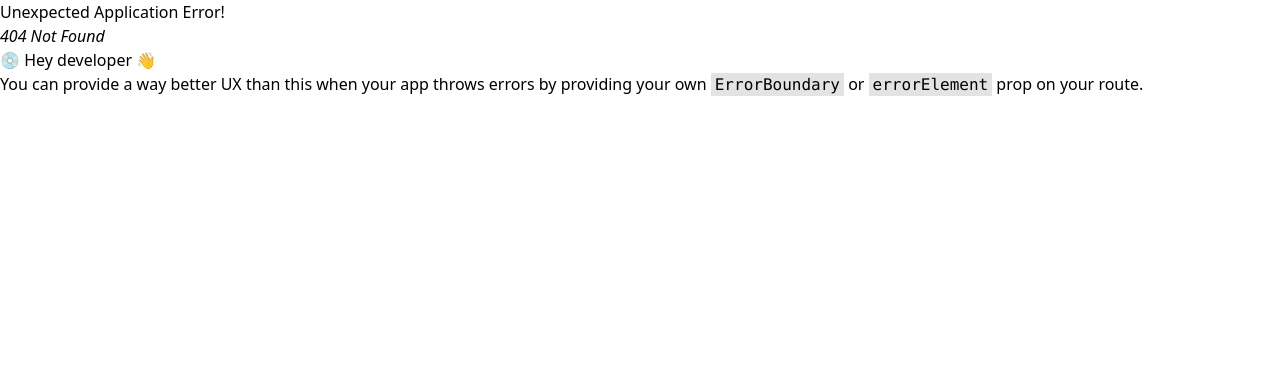
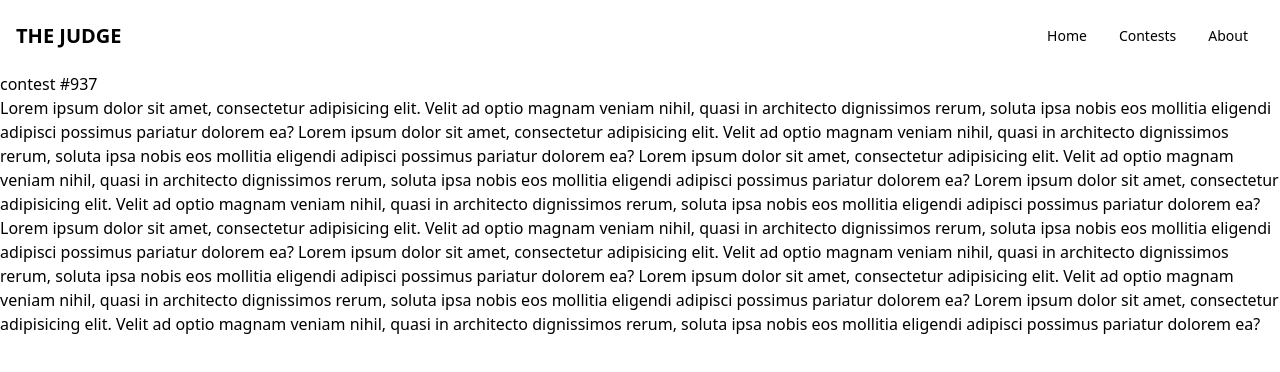
Before and after one commit to Ahmedhussin1/GP-Prototype-101, a React (Vite) app: page /problems/1 in a window 1280 px wide. Before the commit this address had no page. Shown: the top 372 px of the page. Built offline with nearby package versions, Linux system fonts and the light colour scheme.

Commit message:
redirectiong to contest problems

```diff
--- a/src/App.jsx
+++ b/src/App.jsx
@@ -3,12 +3,14 @@ import Contests from './pages/Contests'
 import {createBrowserRouter,createRoutesFromElements,Route,RouterProvider} from 'react-router-dom'
 import RootLayout from './layout/RootLayout'
 import Home from './pages/Home'
+import Problems from './pages/Problems'
 
 const router = createBrowserRouter(
   createRoutesFromElements(
     <Route path='/' element={<RootLayout/>}>
       <Route index element ={<Home/>} />
-      <Route path='contests' element={<Contests/>} />
+      <Route path='contests' element={<Contests/>}/>
+      <Route path='/problems/:id' element={<Problems/>}/>
     </Route>
   )
 )
--- /dev/null
+++ b/src/component/Cards.jsx
@@ -0,0 +1,30 @@
+import React from 'react'
+import { Link } from 'react-router-dom';
+import { posts } from "../data";
+function Cards({post}) {
+  return (
+    <div>
+      <Link to={`/problems/${post.id}`}>
+        <div
+          key={post.id}
+          className="container flex flex-col flex-wrap mx-auto"
+        >
+          <div className="bg-slate-200 text-neutral-900 mb-9 w-2/3 h-28 rounded-md">
+            <div className="grid grid-cols-4 justify-items-center mt-3">
+              <h1 className="font-bold text-2xl ">{post.title}</h1>
+            </div>
+
+            <ul className="grid grid-flow-col grid-cols-4 justify-items-center mt-8 text-lg">
+              <li>{post.diff}</li>
+              <li>Length: {post.length}</li>
+              <li>{post.desc}</li>
+              <li>{post.tags}</li>
+            </ul>
+          </div>
+        </div>
+      </Link>
+    </div>
+  );
+}
+
+export default Cards
--- a/src/layout/RootLayout.jsx
+++ b/src/layout/RootLayout.jsx
@@ -4,7 +4,7 @@ function RootLayout() {
   return (
     <div>
     <Navbar/>
-     <main><Outlet/></main>
+    <Outlet/>
     </div>
   );
 }
--- a/src/pages/Contests.jsx
+++ b/src/pages/Contests.jsx
@@ -1,27 +1,12 @@
 import React from 'react'
+import { Link } from 'react-router-dom';
+import Cards from '../component/Cards';
 import {posts} from '../data'
 function Contests() {
   return (
     <div className="">
       {posts.map((post) => (
-        <div
-          key={post.id}
-          className="container flex flex-col flex-wrap mx-auto"
-        >
-          <div className="bg-slate-200 text-neutral-900 mb-9 w-2/3 h-28 rounded-md">
-
-            <div className="grid grid-cols-4 justify-items-center mt-3">
-              <h1 className="font-bold text-2xl ">{post.title}</h1>
-            </div>
-
-            <ul className="grid grid-flow-col grid-cols-4 justify-items-center mt-8 text-lg">
-              <li>{post.diff}</li>
-              <li>Length: {post.length}</li>
-              <li>{post.desc}</li>
-              <li>{post.tags}</li>
-            </ul>
-          </div>
-        </div>
+        <Cards key={post.id} post={post}/>
       ))}
     </div>
   );
--- /dev/null
+++ b/src/pages/Problems.jsx
@@ -0,0 +1,16 @@
+import React from 'react'
+import { useLocation } from 'react-router-dom'
+import {posts} from '../data'
+function Problems() {
+  const location = useLocation()
+  const path = location.pathname.split('/')[2]
+  const post = posts.find(p=>p.id.toString() === path)
+  return (
+    <div>
+        <h1>{post.title}</h1>
+        <p>{post.longDesc}</p>
+    </div>
+  )
+}
+
+export default Problems
```
